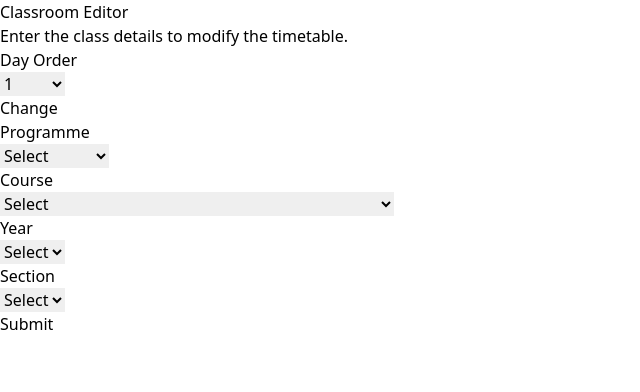
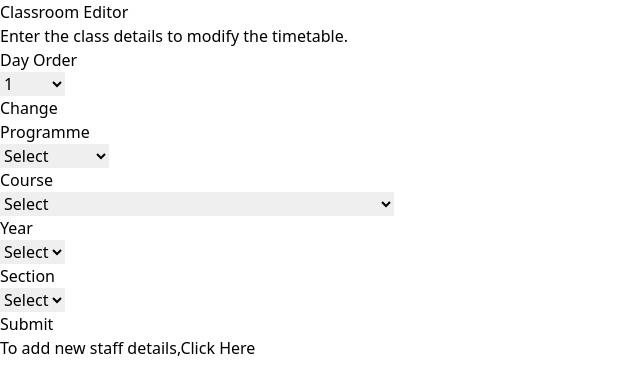
Before and after one commit to htarab-b/srm-fsh-classroom-finder, a React (Vite) app: page /editor in a window 1280 px wide. Shown: the top 392 px of the page, without its empty margins (0-640 px from the left). Built offline with nearby package versions, Linux system fonts and the light colour scheme; no server answers; the database is empty.

Commit message:
Displayed add staff link in Editor module

```diff
--- a/src/components/Editor.jsx
+++ b/src/components/Editor.jsx
@@ -249,6 +249,11 @@ function Editor() {
                         >
                             Submit
                         </button>
+
+                        <p className="text-center text-sm text-gray-500">
+                            To add new staff details,
+                            <Link to={'./addstaff'} className="underline pl-1">Click Here</Link>
+                        </p>
                     </form>
             </div>
         </div>
--- a/src/components/Staff_Editor.jsx
+++ b/src/components/Staff_Editor.jsx
@@ -131,8 +131,8 @@ function Staff_Editor() {
                 </button>
 
                 <p className="text-center text-sm text-gray-500">
-                    For Student timetable,
-                    <Link to={'../'} className="underline pl-1">Click Here</Link>
+                    For Editor,
+                    <Link to={'/editor'} className="underline pl-1">Click Here</Link>
                 </p>
                 </form>
             </div>
```
